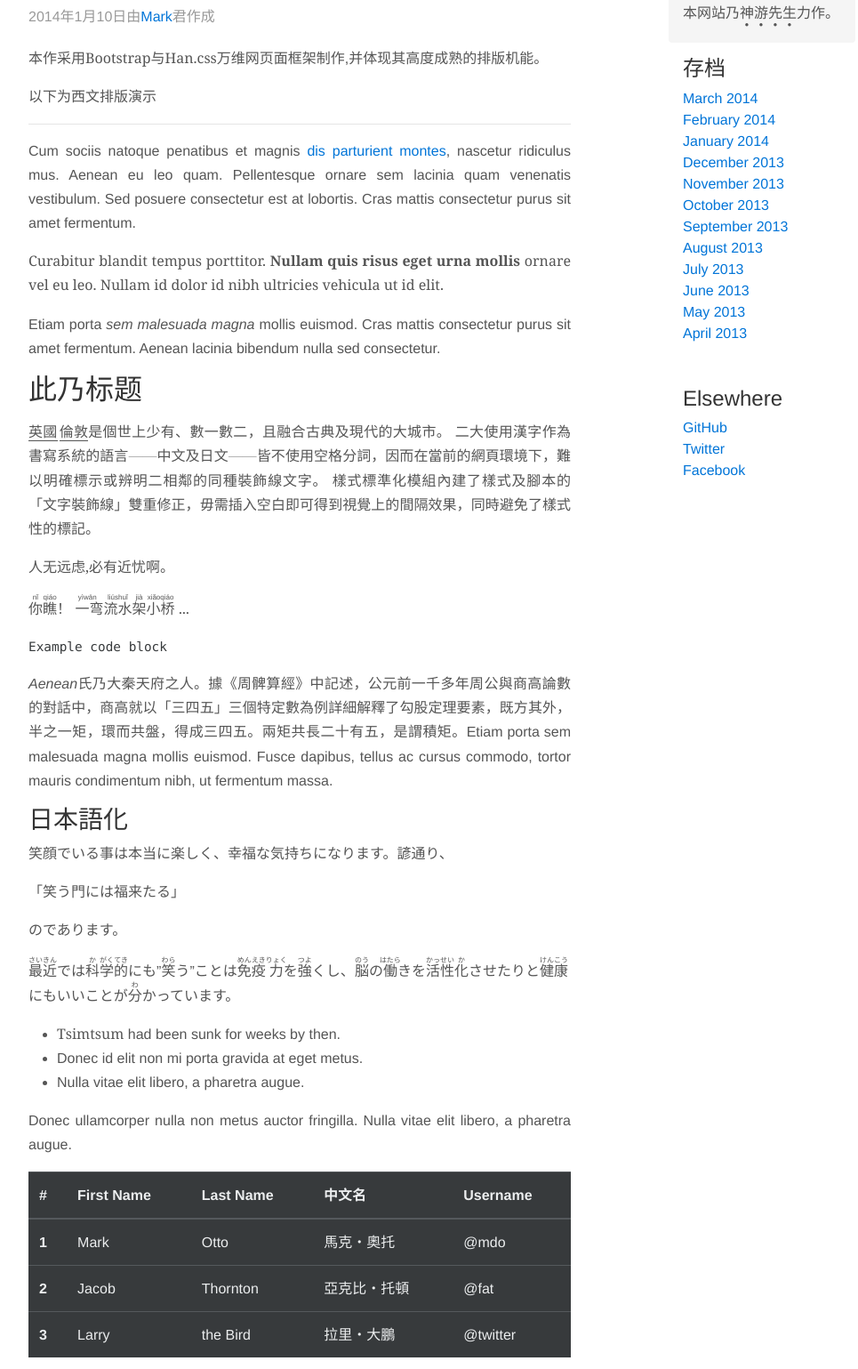
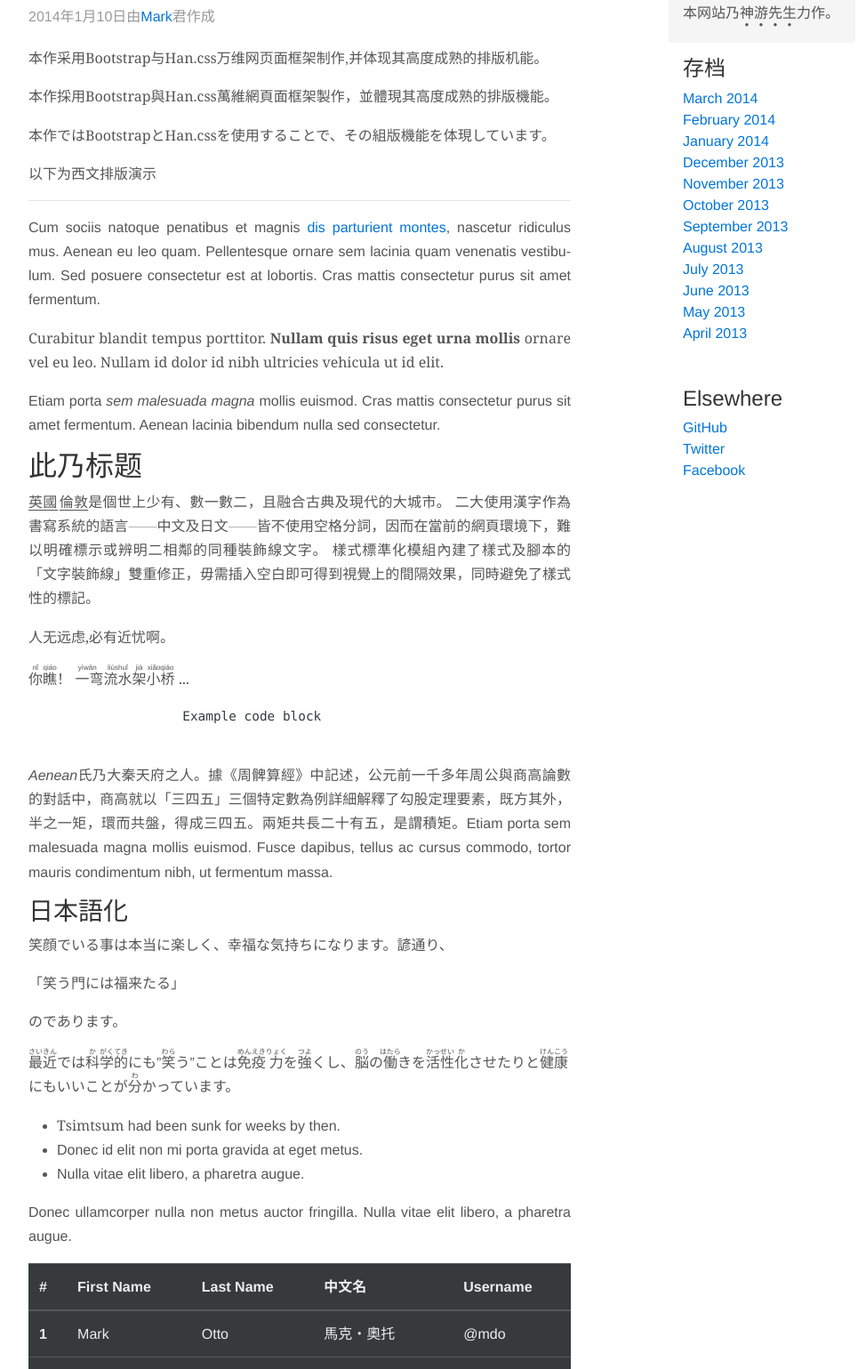
Before and after one commit to ProfFan/bootstrap-han, a website: page public/index.html in a window 1280 px wide. Shown: the part 308-1847 px from the top of the page at 89% size, without its empty margins (143-1108 px from the left). Drawn offline with nearby package versions, Linux system fonts and the light colour scheme; a script that the page names is missing.

Commit message:
Change demo

```diff
--- a/public/index.html
+++ b/public/index.html
@@ -20,7 +20,7 @@
 
 <div class="blog-masthead">
     <div class="container">
-        <nav class="nav blog-nav">
+        <nav lang="zh-Hant" class="nav blog-nav">
             <a class="nav-link active" href="#">
             <i class="fa fa-camera-retro fa-lg"></i>
             覽全局</a>
@@ -52,16 +52,19 @@
                 <p class="blog-post-meta">2014年1月10日由<a href="#">Mark</a>君作成</p>
 
                 <p>本作采用<i lang="en">Bootstrap</i>与<i lang="en">Han.css</i>万维网页面框架制作,并体现其高度成熟的排版机能。</p>
+                <p lang="zh-Hant">本作採用<i lang="en">Bootstrap</i>與<i lang="en">Han.css</i>萬維網頁面框架製作，並體現其高度成熟的排版機能。</p>
+                <p lang="ja">本作では<i lang="en">Bootstrap</i>と<i lang="en">Han.css</i>を使用することで、その組版機能を体現しています。</p>
                 <p>以下为西文排版演示</p>
                 <hr>
-                <p>Cum sociis natoque penatibus et magnis <a href="#">dis parturient montes</a>, nascetur ridiculus mus. Aenean eu leo quam. Pellentesque ornare sem lacinia quam venenatis vestibulum. Sed posuere consectetur est at lobortis. Cras mattis consectetur purus sit amet fermentum.</p>
+                <p lang="la">Cum sociis natoque penatibus et magnis <a href="#">dis parturient montes</a>, nascetur ridiculus mus. Aenean eu leo quam. Pellentesque ornare sem lacinia quam venenatis vestibulum. Sed posuere consectetur est at lobortis. Cras mattis consectetur purus sit amet fermentum.</p>
                 <blockquote lang="en">
                     <p>Curabitur blandit tempus porttitor. <strong>Nullam quis risus eget urna mollis</strong> ornare vel eu leo. Nullam id dolor id nibh ultricies vehicula ut id elit.</p>
                 </blockquote>
                 <p lang="en">Etiam porta <em>sem malesuada magna</em> mollis euismod. Cras mattis consectetur purus sit amet fermentum. Aenean lacinia bibendum nulla sed consectetur.</p>
 
                 <h2>此乃标题</h2>
-                <p><p><u class="pn">英國</u><u class="pn">倫敦</u>是個世上少有、數一數二，且融合古典及現代的大城市。
+                <p>
+                <u class="pn">英國</u><u class="pn">倫敦</u>是個世上少有、數一數二，且融合古典及現代的大城市。
                 二大使用漢字作為書寫系統的語言——中文及日文——皆不使用空格分詞，因而在當前的網頁環境下，難以明確標示或辨明二相鄰的同種裝飾線文字。
                 樣式標準化模組內建了樣式及腳本的「文字裝飾線」雙重修正，毋需插入空白即可得到視覺上的間隔效果，同時避免了樣式性的標記。
                 <blockquote>
@@ -75,7 +78,9 @@
                         …
                     </ruby>
                 </p>
-                <pre><code>Example code block</code></pre>
+                <pre>
+                    <code>Example code block</code>
+                </pre>
                 <p><dfn lang="la">Aenean</dfn>氏乃大秦天府之人。據《周髀算經》中記述，公元前一千多年周公與商高論數的對話中，商高就以「三四五」三個特定數為例詳細解釋了勾股定理要素，既方其外，半之一矩，環而共盤，得成三四五。兩矩共長二十有五，是謂積矩。Etiam porta sem malesuada magna mollis euismod. Fusce dapibus, tellus ac cursus commodo, tortor mauris condimentum nibh, ut fermentum massa.</p>
                 <h3 lang="ja">日本語化</h3>
                 <p lang="ja">
@@ -90,13 +95,13 @@
                     <li>Nulla vitae elit libero, a pharetra augue.</li>
                 </ul>
                 <p>Donec ullamcorper nulla non metus auctor fringilla. Nulla vitae elit libero, a pharetra augue.</p>
-                <table class="table table-inverse">
+                <table class="table table-inverse" lang="en">
                     <thead>
                     <tr>
                         <th>#</th>
                         <th>First Name</th>
                         <th>Last Name</th>
-                        <th>中文名</th>
+                        <th lang="zh-Hant">中文名</th>
                         <th>Username</th>
                     </tr>
                     </thead>
@@ -105,21 +110,21 @@
                         <th scope="row">1</th>
                         <td>Mark</td>
                         <td>Otto</td>
-                        <td>馬克・奧托</td>
+                        <td lang="zh-Hant">馬克・奧托</td>
                         <td>@mdo</td>
                     </tr>
                     <tr>
                         <th scope="row">2</th>
                         <td>Jacob</td>
                         <td>Thornton</td>
-                        <td>亞克比・托頓</td>
+                        <td lang="zh-Hant">亞克比・托頓</td>
                         <td>@fat</td>
                     </tr>
                     <tr>
                         <th scope="row">3</th>
                         <td>Larry</td>
                         <td>the Bird</td>
-                        <td>拉里・大鵬</td>
+                        <td lang="zh-Hant">拉里・大鵬</td>
                         <td>@twitter</td>
                     </tr>
                     </tbody>
```
